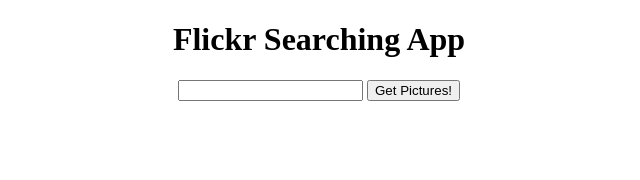
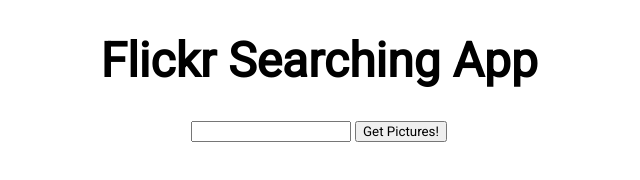
Before and after one commit to aurelienroux/flickrAPI, a plain HTML site: page index.html in a window 1280 px wide. Shown: the whole page, without its empty margins (321-961 px from the left). Drawn offline with Linux system fonts and the light colour scheme.

Commit message:
h1 styles

```diff
--- a/style.css
+++ b/style.css
@@ -1,5 +1,10 @@
 *{
   box-sizing: border-box;
+  font-family: "Roboto", sans-serif;
+}
+
+h1{
+  font-size: 2em;
 }
 
 .pic-display{
@@ -29,6 +34,9 @@
     flex-basis: 30%;
     max-height: 250px;
   }
+  h1{
+    font-size: 3em;
+  }
 }
 
 @media screen and (min-width: 1000px) {
```
